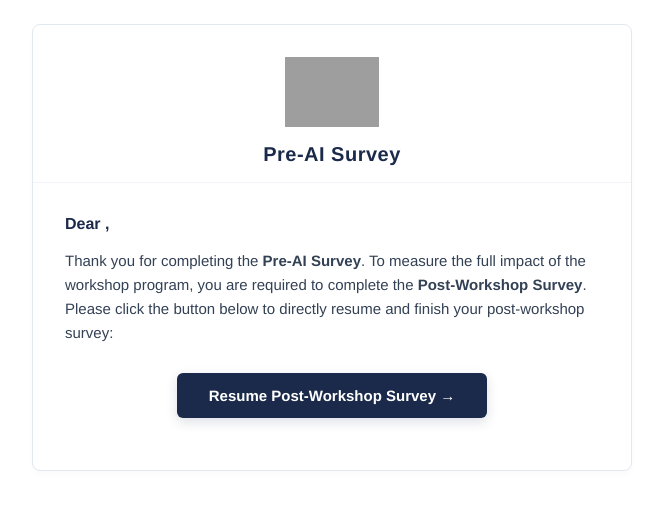
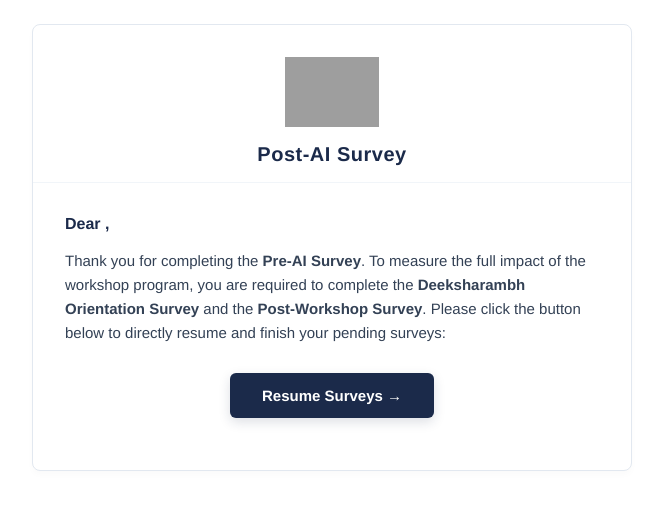
Before and after one commit to ooa-jain/HACRI-E, a FastAPI app: template app/templates/post_reminder_email.html in a window 1280 px wide. Shown: the top 510 px of the page, without its empty margins (308-971 px from the left). Run offline with FastAPI, Linux system fonts and the light colour scheme; the template is opened without the code that fills it, so the values that code supplies are empty; parts of the project's set-up code (start-up, migrations or seed data) failed here and were passed over; grey boxes are pictures that could not be loaded.

Commit message:
Update post reminder email to mention orientation and post survey

```diff
--- a/app/emailer.py
+++ b/app/emailer.py
@@ -392,7 +392,7 @@ def build_post_reminder_message(email: str, name: str, resume_link: str) -> MIME
     body_text = (
         f"Hi {name},\n\n"
         "Thank you for completing the Pre-AI Survey.\n\n"
-        f"You haven't yet submitted the Post-Workshop Survey. Please click the link below to directly resume and complete it:\n{resume_link}\n\n"
+        f"You haven't yet submitted the Deeksharambh Orientation Survey and Post-Workshop Survey. Please click the link below to directly resume and complete them:\n{resume_link}\n\n"
         "Thank you,\nOffice of Academics\nJAIN (Deemed-to-be University)"
     )
     return _build_html_message(email, name, subject, body_text, html_body)
--- a/app/templates/post_reminder_email.html
+++ b/app/templates/post_reminder_email.html
@@ -5,9 +5,9 @@
     <!-- Header/Logo -->
     <tr>
       <td style="padding: 32px 32px 16px 32px; text-align: center; border-bottom: 1px solid #F1F5F9;">
-        <img src="cid:logo" alt="Pre-AI Survey" style="max-height: 70px; display: inline-block;" />
+        <img src="cid:logo" alt="Post-AI Survey" style="max-height: 70px; display: inline-block;" />
         <div style="color: #1B2A4A; font-size: 20px; font-weight: 700; margin-top: 12px; letter-spacing: 0.5px;">
-          Pre-AI Survey
+          Post-AI Survey
         </div>
       </td>
     </tr>
@@ -17,7 +17,7 @@
         <p style="font-size: 16px; font-weight: 600; margin: 0 0 16px 0;">Dear {{ name }},</p>
 
         <p style="font-size: 15px; line-height: 1.6; color: #334155; margin: 0 0 28px 0;">
-          Thank you for completing the <strong>Pre-AI Survey</strong>. To measure the full impact of the workshop program, you are required to complete the <strong>Post-Workshop Survey</strong>. Please click the button below to directly resume and finish your post-workshop survey:
+          Thank you for completing the <strong>Pre-AI Survey</strong>. To measure the full impact of the workshop program, you are required to complete the <strong>Deeksharambh Orientation Survey</strong> and the <strong>Post-Workshop Survey</strong>. Please click the button below to directly resume and finish your pending surveys:
         </p>
 
         <!-- CTA Button -->
@@ -25,7 +25,7 @@
           <tr>
             <td align="center">
               <a href="{{ resume_link }}" style="display: inline-block; background: #1B2A4A; color: #ffffff; font-size: 15px; font-weight: 700; padding: 14px 32px; border-radius: 6px; text-decoration: none; box-shadow: 0 4px 12px rgba(27, 42, 74, 0.15);">
-                Resume Post-Workshop Survey &rarr;
+                Resume Surveys &rarr;
               </a>
             </td>
           </tr>
```
